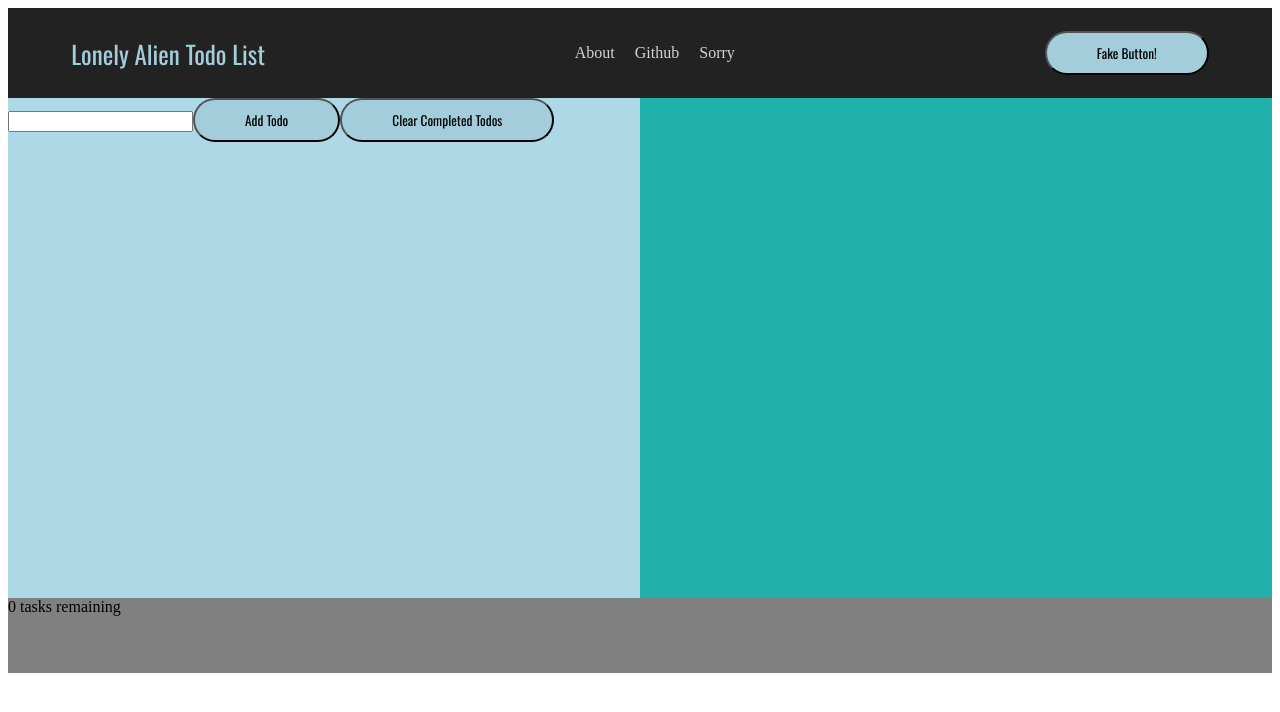
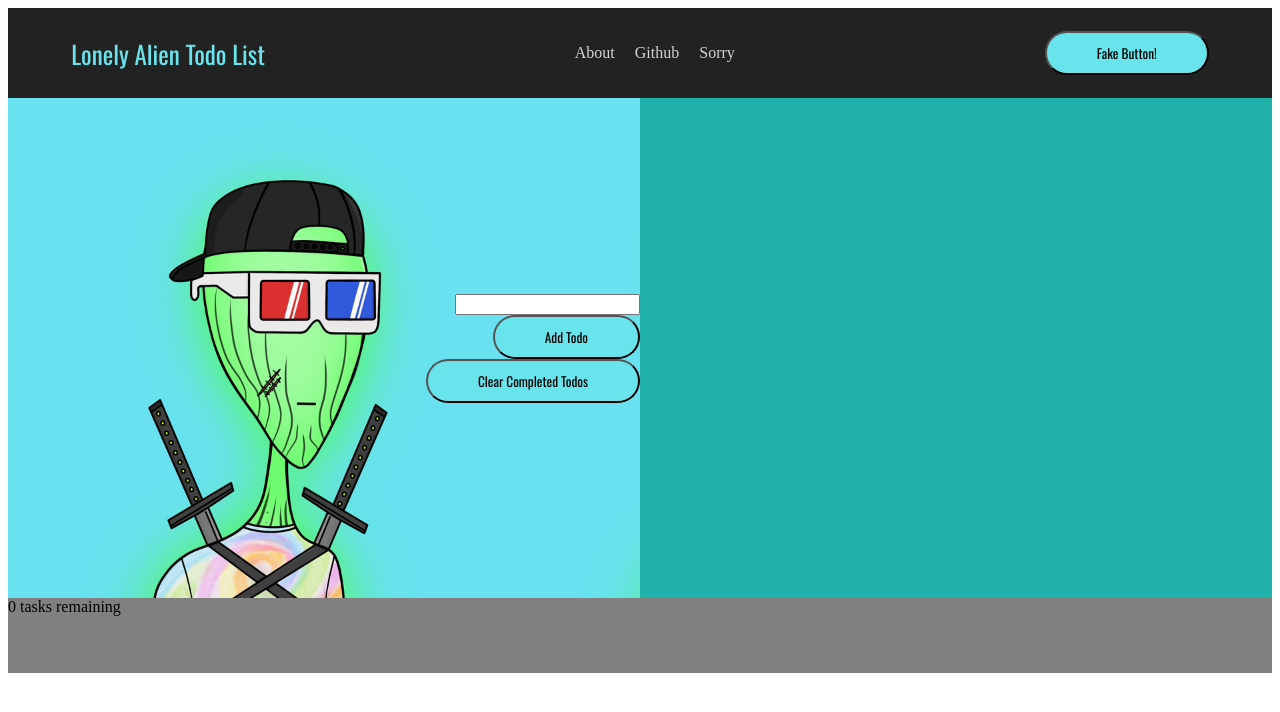
Before and after one commit to BHessel/todoApp, a React (Create React App) app: page / in a window 1280 px wide. Shown: the top 712 px of the page. Built offline with nearby package versions, Linux system fonts and the light colour scheme; what unique-random would draw is missing.

Commit message:
imported bg image, deciding to save and add a 3rd section to grid

```diff
--- a/src/App.js
+++ b/src/App.js
@@ -2,6 +2,7 @@ import React, { useState, useRef, useEffect } from 'react'
 import TodoList from './TodoList'
 import uniqueRandom from 'unique-random'
 import Header from './header'
+import LASC from './LASC.png'
 //uuid library wasn't working so I found this uniqueRandom lib. Probably not perfect but allows me to continue on
 
 const random = uniqueRandom(1, 100)
@@ -64,9 +65,11 @@ function App() {
     <Header />
     <div className='grid-container'>
       <div className='input-area'>
-        <input className= 'center' ref={todoNameRef} type="text" />
-        <button className= 'center' onClick={handleAddTodo}> Add Todo </button>
-        <button className= 'center' onClick={handleClear}>Clear Completed Todos</button>
+        <div className='input-fields'>
+          <input className= 'center' ref={todoNameRef} type="text" />
+          <button className= 'center' onClick={handleAddTodo}> Add Todo </button>
+          <button className= 'center' onClick={handleClear}>Clear Completed Todos</button>
+        </div>
       </div>
 
       <div className='list-area'>
--- a/src/index.css
+++ b/src/index.css
@@ -11,10 +11,19 @@
 
 
 .input-area {
-    background-color: lightblue;
+    display: grid;
+    background-color:rgb(106, 228, 236);
+    grid-area: input;
+    background-image: url('./LASC.png');
+    background-size: contain;
+}
+
+.input-fields {
+    display: flex;
+    flex-direction: column;
+    align-items: flex-end;
     grid-area: input;
 }
-
 
 .list-area {
     background-color: lightseagreen;
@@ -45,11 +54,12 @@
 
 .title a {
     text-decoration: none;
-    color: rgb(163, 205, 219, 1);
+    color: rgb(106, 228, 236, 1);
+    transition: all .3s ease 0s;
 }
 
 .title a:hover{
-    color: rgb(163, 205, 219, .8)
+    color: rgb(106, 228, 236, .8)
 }
 
 .head-links {
@@ -77,12 +87,12 @@
 button {
     padding: 10px 50px;
     font-family: Oswald;
-    background-color: rgb(163, 205, 219, 1);
+    background-color: rgb(106, 228, 236);
     border-radius: 50px;
     cursor: pointer;
     transition: all .3s ease 0s;
 }
 
 button:hover {
-    background-color: rgb(163, 205, 219, .8)
+    background-color: rgb(106, 228, 236, .8)
 }
```
